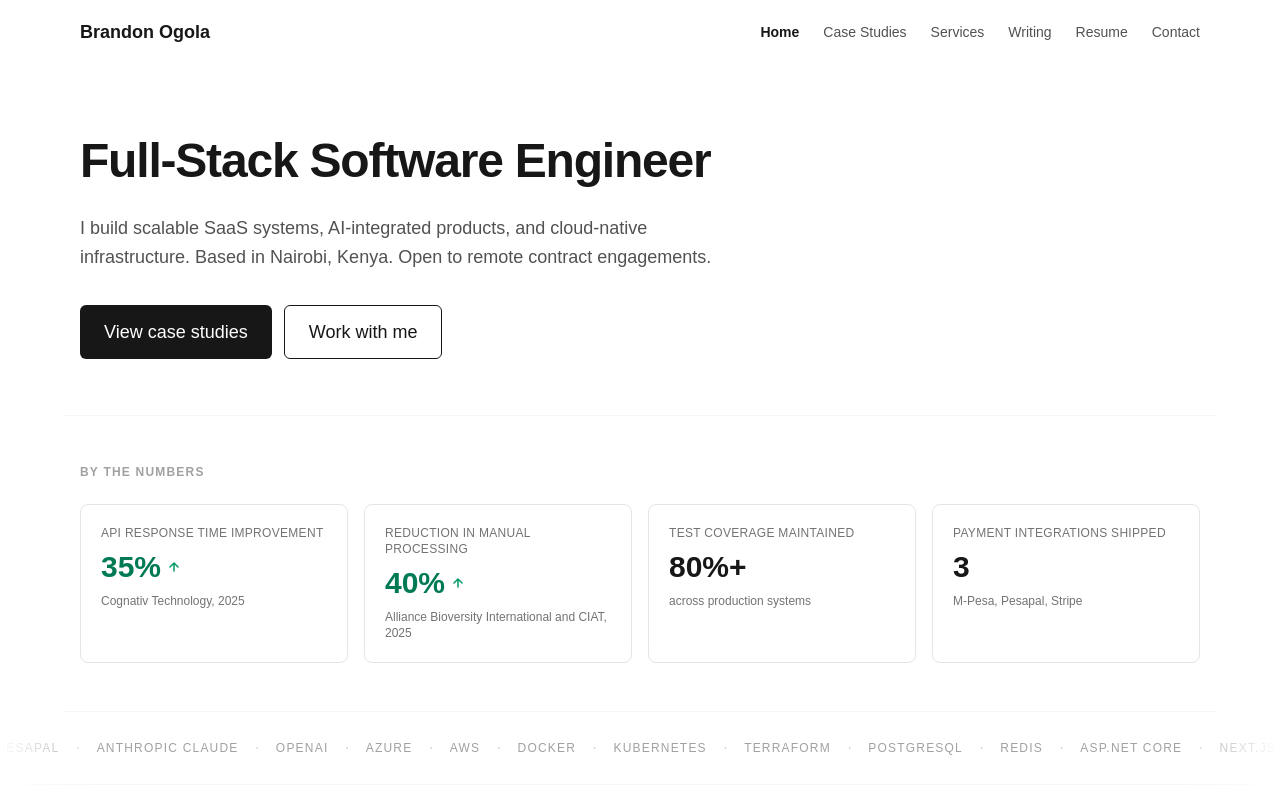
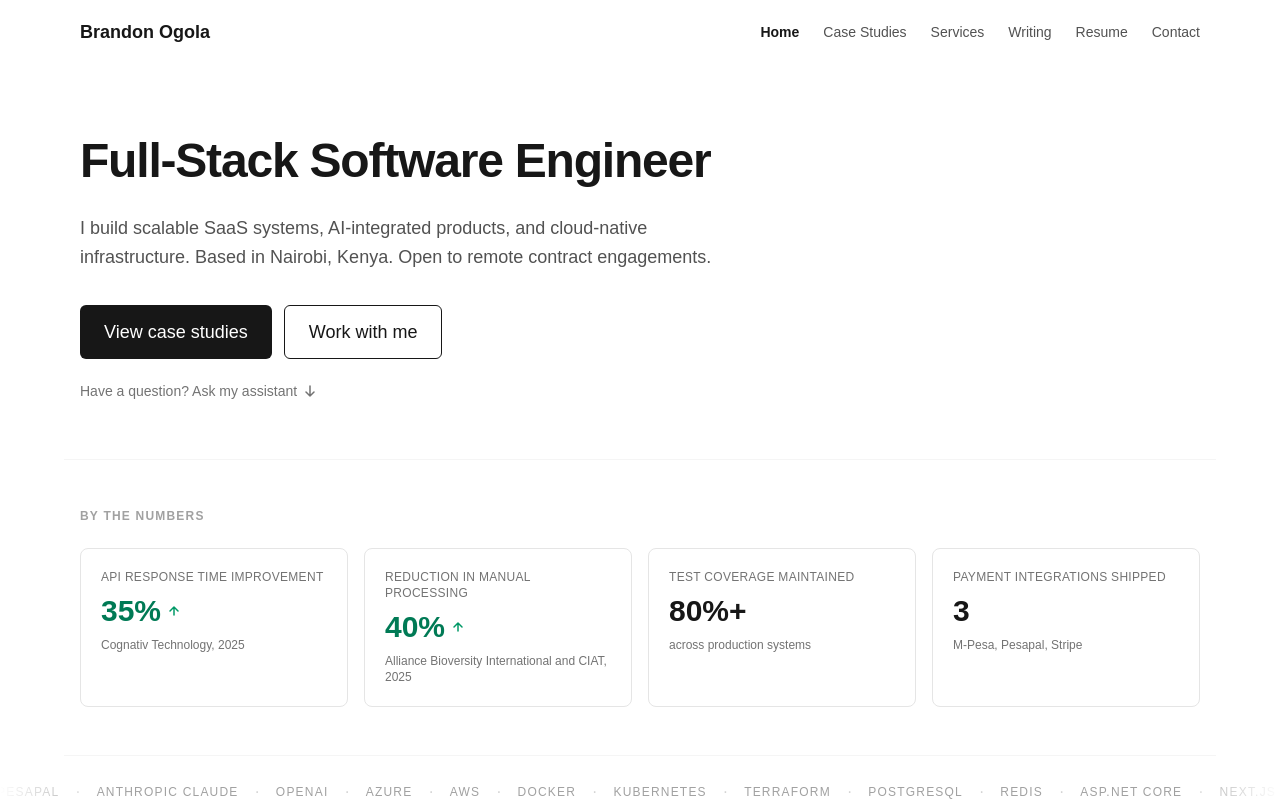
Before and after one commit to edogola4/brandon-ogola-platform, a Next.js app: page / in a window 1280 px wide. Shown: the top 801 px of the page. Built offline with nearby package versions, Linux system fonts and the light colour scheme.

Commit message:
added anrchor link for ai assistant

```diff
--- a/src/components/marketing/Hero.tsx
+++ b/src/components/marketing/Hero.tsx
@@ -29,6 +29,18 @@ export default function Hero() {
             <Link href={HERO.secondaryCta.href}>{HERO.secondaryCta.label}</Link>
           </Button>
         </div>
+
+        <div className="mt-5">
+          <a
+            href={HERO.anchorCta.href}
+            className="inline-flex items-center gap-1.5 text-sm text-neutral-500 hover:text-neutral-900 transition-colors"
+          >
+            {HERO.anchorCta.label}
+            <svg className="w-3.5 h-3.5" viewBox="0 0 14 14" fill="none" xmlns="http://www.w3.org/2000/svg" aria-hidden="true">
+              <path d="M7 2v10M3 8l4 4 4-4" stroke="currentColor" strokeWidth="1.5" strokeLinecap="round" strokeLinejoin="round" />
+            </svg>
+          </a>
+        </div>
       </div>
     </section>
   )
--- a/src/content/data/home.ts
+++ b/src/content/data/home.ts
@@ -4,4 +4,5 @@ export const HERO = {
     'I build scalable SaaS systems, AI-integrated products, and cloud-native infrastructure. Based in Nairobi, Kenya. Open to remote contract engagements.',
   primaryCta: { href: '/case-studies', label: 'View case studies' },
   secondaryCta: { href: '/services', label: 'Work with me' },
+  anchorCta: { href: '#ai-heading', label: 'Have a question? Ask my assistant' },
 }
```
